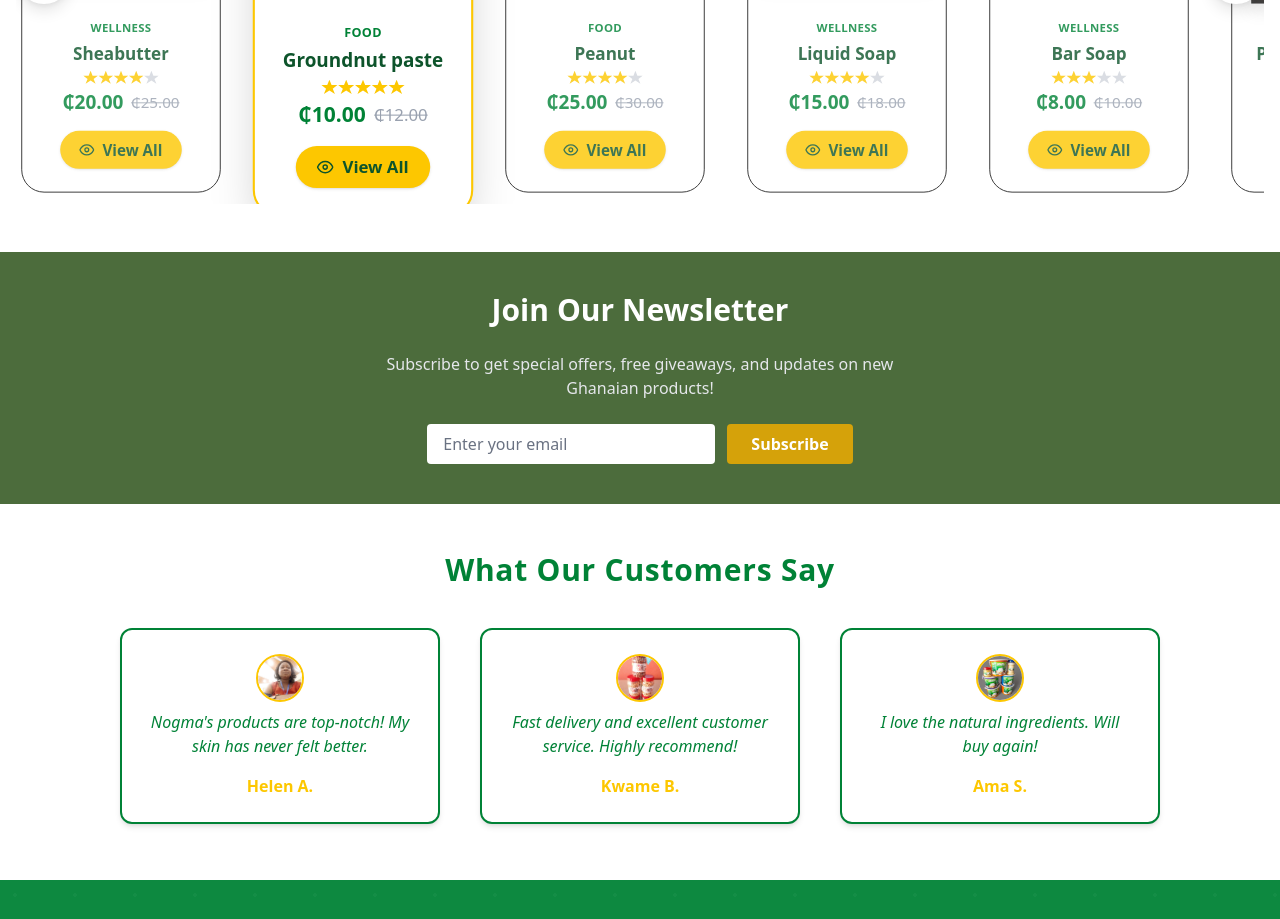
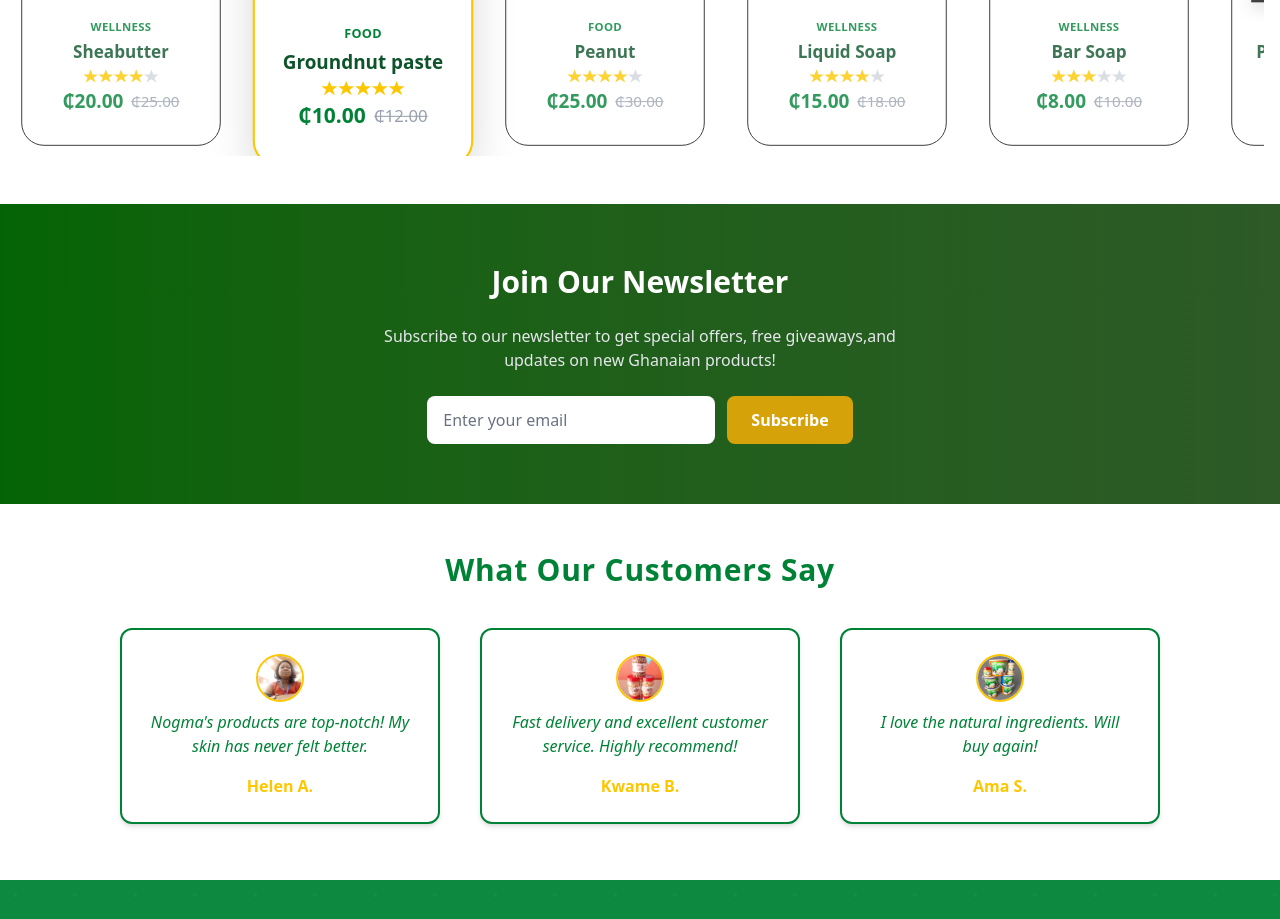
Before and after one commit to Naayart/nogmaenterprise, a React (Vite) app: page / in a window 1280 px wide. Shown: the part 980-1899 px from the top of the page. Built offline with nearby package versions, Linux system fonts and the light colour scheme; grey boxes are pictures that could not be loaded; a web font is replaced by a local one.

Commit message:
Update styles and improve accessibility in various components

```diff
--- a/src/components/NewsLetter.jsx
+++ b/src/components/NewsLetter.jsx
@@ -1,6 +1,6 @@
 export default function NewsLetter() {
   return (
-    <div className="bg-[#4C6C3C] px-6 py-10 text-center space-y-6">
+    <div className="bg-gradient-to-r from-[#046404] to-[#2D5A27] px-6 py-15 text-center space-y-6">
       {/* Header */}
       <h1 className="text-white font-extrabold text-3xl space-x-2">
         <span>Join</span>
@@ -10,7 +10,7 @@ export default function NewsLetter() {
 
       {/* Description */}
       <p className="text-gray-200 max-w-xl mx-auto font-medium text-base">
-        Subscribe to get special offers, free giveaways, and updates on new Ghanaian products!
+        Subscribe to our newsletter to get special offers, free giveaways,and updates on new Ghanaian products!
       </p>
 
       {/* Form */}
@@ -19,15 +19,22 @@ export default function NewsLetter() {
           type="email"
           name="email"
           placeholder="Enter your email"
-          className="w-full sm:w-72 px-4 py-2 rounded-sm text-black bg-white placeholder-gray-500 focus:outline-none"
+          className="w-full sm:w-72 px-4 py-3 rounded-lg text-black bg-white placeholder-gray-500 focus:outline-none"
         />
-        <button
-          type="submit"
-          className="bg-[#D5A20A] text-white font-semibold px-6 py-2 rounded-sm hover:bg-yellow-600 transition"
-        >
-          Subscribe
-        </button>
+        <button className="bg-[#D5A20A] text-white px-6 py-3 rounded-lg font-semibold hover:bg-white hover:text-[#046404] transition-all duration-300 transform hover:scale-105">
+                  Subscribe
+                </button>
       </form>
     </div>
   );
 }
+
+ <div className="mt-20">
+            <div className=" rounded-3xl shadow-2xl p-8 md:p-12 text-center">
+              <h3 className="text-3xl font-bold text-white mb-4 font-heading">
+                Stay Updated
+              </h3>
+
+
+            </div>
+          </div>
--- a/src/components/ProductSlider.jsx
+++ b/src/components/ProductSlider.jsx
@@ -78,13 +78,7 @@ export default function ProductSlider({ products }) {
                     </span>
                   )}
                 </div>
-                <button
-                  onClick={() => navigate("/all-product")}
-                  className="flex items-center gap-2 px-5 py-2 rounded-full bg-yellow-400 text-green-900 font-semibold shadow hover:bg-yellow-500 hover:scale-105 transition-all duration-200 mt-2"
-                  aria-label="View all products"
-                >
-                  <FiEye /> View All
-                </button>
+
               </div>
             </div>
           ))}
--- a/src/pages/AllProducts.jsx
+++ b/src/pages/AllProducts.jsx
@@ -208,7 +208,7 @@ export default function AllProduct({ cart }){
             {/* Price Filter */}
             <div className="flex gap-2 items-end">
               <div>
-                <label className="block text-sm font-semibold text-[#19213a] mb-1 font-heading">Min Price</label>
+                <label className="block text-sm font-semibold text-[#19213a] mb-1 font-Prompt">Min Price</label>
                 <input
                   type="number"
                   min="0"
@@ -220,7 +220,7 @@ export default function AllProduct({ cart }){
               </div>
               <span className="text-gray-500 font-bold mb-2">-</span>
               <div>
-                <label className="block text-sm font-semibold text-[#19213a] mb-1 font-heading">Max Price</label>
+                <label className="block text-sm font-semibold text-[#19213a] mb-1 font-Prompt">Max Price</label>
                 <input
                   type="number"
                   min="0"
@@ -236,16 +236,16 @@ export default function AllProduct({ cart }){
       </section>
       {/* Categories Section */}
       <section className="max-w-7xl mx-auto px-4 pt-2">
-        <h2 className="text-3xl font-bold mb-4 text-[#19213a] text-center font-Playfair italic">Explore Our Categories</h2>
+        <h2 className="text-3xl font-bold mb-4 text-[#010613] text-center font-Playfair">Explore Our Categories</h2>
         <div className="flex flex-wrap justify-center gap-x-8 gap-y-4 mb-10 mt-12 ">
           {categories.map((cat) => (
             <button
               key={cat}
               onClick={() => handleCategoryClick(cat)}
-              className={`relative bg-transparent border-none outline-none px-2 py-1 text-lg  transition-colors duration-200 font-Playfair italic font-semibold
+              className={`relative bg-transparent border-none outline-none px-2 py-1 text-lg  transition-colors duration-200 font-Playfair italic font-semibold hover:cursor-pointer
                 ${selectedCategory === cat
-                  ? "text-black after:absolute after:left-0 after:right-0 after:-bottom-1 after:h-1 after:bg-[#8BC34A] after:rounded after:content-[''] after:w-full after:mx-auto after:block"
-                  : "text-[#222] hover:text-[#F09A1A]"}
+                  ? "text-black after:absolute after:left-0 after:right-0 after:-bottom-1 after:h-1 after:bg-[#8BC34A] after:rounded after:content-[''] after:w-full after:mx-auto after:block hover:cursor-pointer"
+                  : "text-[#222] hover:text-[#F09A1A] hover:cursor-pointer"}
               `}
               style={{ minWidth: '60px' }}
             >
--- a/src/pages/Blog.jsx
+++ b/src/pages/Blog.jsx
@@ -176,27 +176,8 @@ export default function Blog({ cart }) {
             </div>
           )}
 
-          {/* Newsletter Signup */}
-          <div className="mt-20">
-            <div className="bg-gradient-to-r from-[#046404] to-[#2D5A27] rounded-3xl shadow-2xl p-8 md:p-12 text-center">
-              <h3 className="text-3xl font-bold text-white mb-4 font-heading">
-                Stay Updated
-              </h3>
-              <p className="text-[#F5F5DC] mb-6 max-w-2xl mx-auto">
-                Subscribe to our newsletter to receive the latest stories, product updates, and community impact news directly in your inbox.
-              </p>
-              <div className="flex flex-col sm:flex-row gap-4 max-w-md mx-auto">
-                <input
-                  type="email"
-                  placeholder="Enter your email"
-                  className="flex-1 px-4 py-3 rounded-lg border-0 focus:ring-2 focus:ring-[#D5A20A] outline-none"
-                />
-                <button className="bg-[#D5A20A] text-white px-6 py-3 rounded-lg font-semibold hover:bg-white hover:text-[#046404] transition-all duration-300 transform hover:scale-105">
-                  Subscribe
-                </button>
-              </div>
-            </div>
-          </div>
+
+
         </div>
       </div>
 
--- a/src/pages/Contact.jsx
+++ b/src/pages/Contact.jsx
@@ -42,7 +42,7 @@ export default function Contact({ cart }) {
       <Navbar cart={cart} />
 
       {/* Hero Section */}
-      <div className="bg-gradient-to-br from-[#046404] via-[#2D5A27] to-[#4A7C59] py-24 pt-28 relative overflow-hidden font-Roboto">
+      <div className="bg-gradient-to-br from-[#046404] via-[#2D5A27] to-[#4A7C59] py-24 pt-28 relative overflow-hidden font-Roboto mt-15">
         {/* Animated background elements */}
         <div className="absolute inset-0">
           <div className="absolute top-20 left-10 w-20 h-20 bg-[#D5A20A]/20 rounded-full animate-pulse"></div>
@@ -103,7 +103,7 @@ export default function Contact({ cart }) {
                 <div className="absolute -top-8 -left-8 w-32 h-32 bg-gradient-to-br from-[#D5A20A]/20 to-transparent rounded-full blur-xl"></div>
                 <div className="absolute -bottom-8 -right-8 w-40 h-40 bg-gradient-to-br from-[#046404]/20 to-transparent rounded-full blur-xl"></div>
 
-                <div className="bg-white rounded-3xl shadow-2xl p-8 md:p-12 relative z-10 border border-gray-100">
+                <div className="bg-white rounded-3xl shadow-xl p-8 md:p-12 relative z-10 border border-gray-100">
                   <div className="text-center mb-8">
                     <div className="w-16 h-16 bg-gradient-to-br from-[#D5A20A] to-[#B8860B] rounded-full flex items-center justify-center mx-auto mb-4">
                       <FiMessageSquare className="text-white" size={28} />
```
